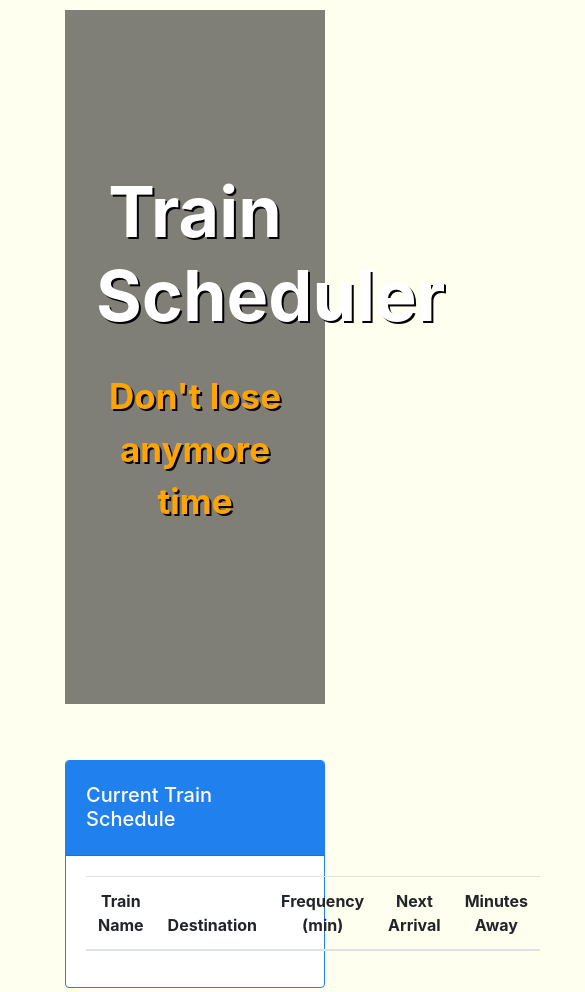
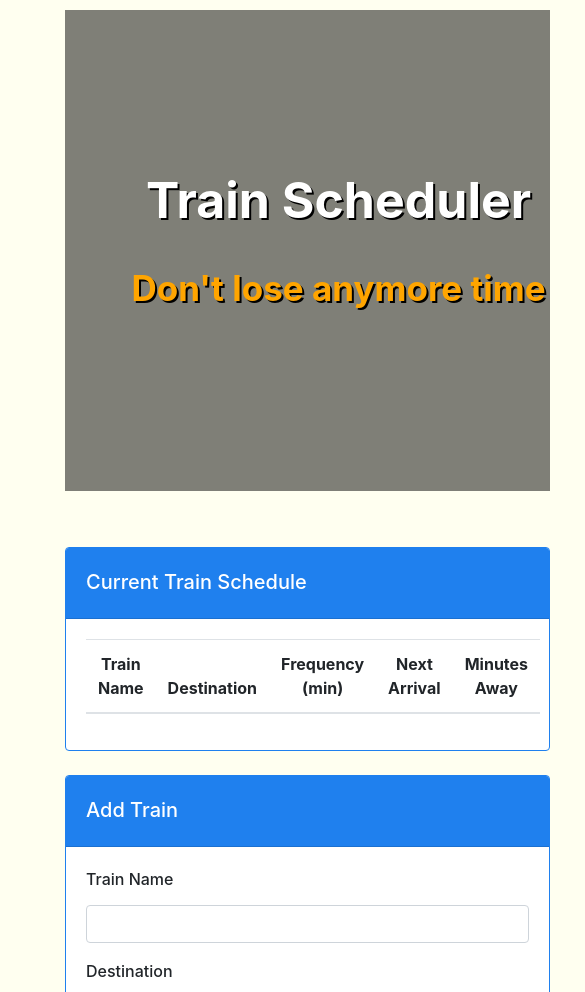
Before and after one commit to sulio2018/train_scheduler, a plain HTML site: page index.html in a window 390 px wide. Shown: the top 992 px of the page, 585 px wide, since content can reach past the window. Drawn offline with nearby package versions, Linux system fonts and the light colour scheme; no server answers.

Commit message:
add media query

```diff
--- a/assets/css/style.css
+++ b/assets/css/style.css
@@ -2,14 +2,14 @@
     box-sizing: content-box;
   }
 
-body {
+  body {
     margin: 10px 50px 10px 50px;
     background-color: ivory;
  }
 
-/* Jumbotron styling */
+  /* Jumbotron styling */
 
-.jumbotron {
+  .jumbotron {
     background: url(../images/train.jpg);
     text-align: center;
     padding-top: 10rem;
@@ -66,3 +66,19 @@
  .table {
      text-align: center;
  }
+
+ /* Media query */
+
+ @media (max-width: 515px){
+  .display-4 {
+    font-size: 50px;
+  }
+
+  .lead {
+    font-size: 35px;
+  }
+
+  .container {
+    width: 515px;
+  }
+}
```
